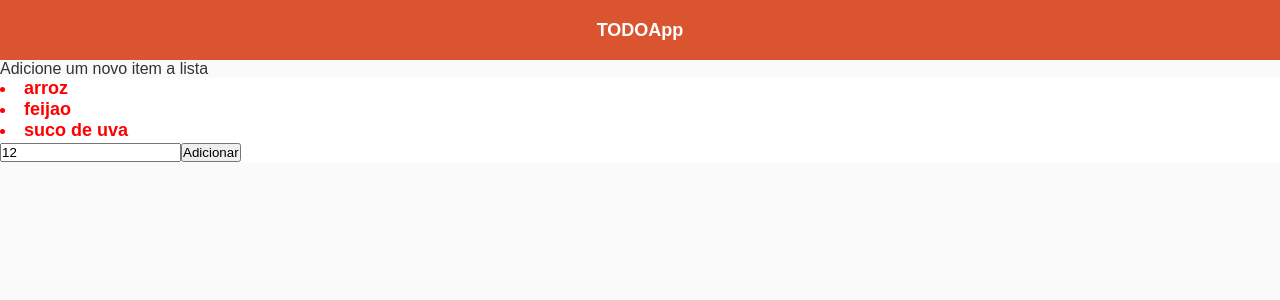
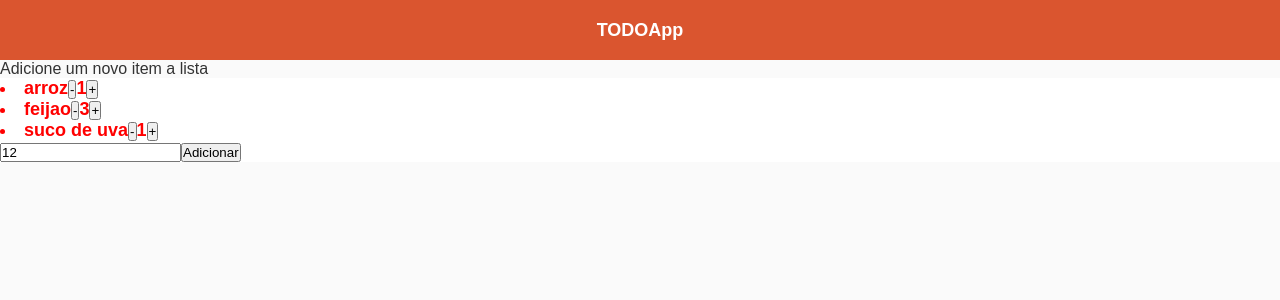
Before and after one commit to raianyrufino/TODOApp, a React (Create React App) app: page / in a window 1280 px wide. Shown: the top 300 px of the page. Built offline with nearby package versions, Linux system fonts and the light colour scheme.

Commit message:
less/more button

```diff
--- a/src/components/Tabela/index.js
+++ b/src/components/Tabela/index.js
@@ -48,9 +48,29 @@ const Tabela = () => {
         const novo_item = {id: lista.length+1,
                     status: false,
                     nome: item,
-                    quantidade: '3',
+                    quantidade: '0',
                     preco: '10.0' }
         setLista([...lista, novo_item]);
+    }
+
+    const [numero, setNumero] = useState(0);
+
+    const quantificarLess = (id) => {
+        const resposta = lista.map(item => {
+            if(item.id === id){
+                item.quantidade = numero - 1;
+                setNumero(numero-1);
+            }
+        });
+    }
+
+    const quantificarMore = (id) => {
+        const resposta = lista.map(item => {
+            if(item.id === id){
+                item.quantidade = numero + 1;
+                setNumero(numero+1);
+            }
+        });
     }
 
     return (
@@ -61,6 +81,9 @@ const Tabela = () => {
                     style = {{textDecoration: item.status ? 'line-through' : '',
                             color: item.status ? 'green' : 'red'}}
                     onClick = { () => { riscar(item.id) } }> {item.nome}
+                    <button onClick={() => { quantificarLess(item.id) } }>-</button>
+                    {item.quantidade}
+                    <button onClick={() => { quantificarMore(item.id) }}>+</button>
                 </li>
             ))}
             <input id='teste' onChange={(e)=>{setItem(e.target.value)}} type='text' value={item}/><button onClick={Adicionar}>Adicionar</button>
@@ -69,79 +92,3 @@ const Tabela = () => {
 }
 
 export default Tabela;
-
-
-// import Checkboxes from '../Check/index';
-// import Button from '../Button/index';
-
-// const TableHead = () => {
-//     return (
-//     <thead>
-//         <tr id="tableHead">
-//             <th>Item</th>
-//             <th>Quantidade</th>
-//             <th>Preço</th>
-//         </tr>
-//     </thead>
-//     );
-// }
-
-// const alertChange = (event) => {
-//     let item = document.getElementById('item');
-//     if(item.style.backgroundColor == 'tomato'){
-//         item.style.backgroundColor = 'green';
-//         item.style.textDecoration = 'line-through';
-//     } else {
-//         item.style.removeProperty('text-decoration');
-//         item.style.backgroundColor = 'tomato';
-//     }
-// };
-
-// // const handleChangeQuantidadeLess = (event) => {
-// //     let item = document.getElementById('item-quantidade');
-// //     item.target.value-1;
-// // }
-
-// // const handleChangeQuantidadeMore = (event) => {
-// //     let item = document.getElementById('item-quantidade');
-// //     item.target.value+1;
-// // }
-
-// const TableBody = props => {
-//     const linhas = props.autores.map((linha, index) => {
-
-//         return (
-//             <tr id="item" key={index}>
-//                 <td>{linha.item}</td>
-//                 <td id="item-quantidade">{linha.quantidade}
-//                     {/* <Button FuncaoPai={handleChangeQuantidadeMore} class="button-quantidade">+</Button>
-//                     <Button FuncaoPai={handleChangeQuantidadeLess} class="button-quantidade">-</Button> */}
-//                     <button onclick="more()" class="button-quantidade">+</button>
-//                     <button onclick="less()" class="button-quantidade">-</button>
-//                 </td>
-//                 <td>{linha.preco}</td>
-//                 <td><Checkboxes FuncaoPai={alertChange}/></td>
-//             </tr>
-//         )
-//     });
-
-//     return(
-//         <tbody>
-//             {linhas}
-//         </tbody>
-//     );
-// }
-
-// class Tabela extends Component {
-//     render() {
-//         const {autores} = this.props;
-//         return (
-//             <table class="item">
-//                 <TableHead />
-//                 <TableBody autores = { autores }/>
-//             </table>
-//         );
-//     }
-// }
-
-// export default Tabela;
```
